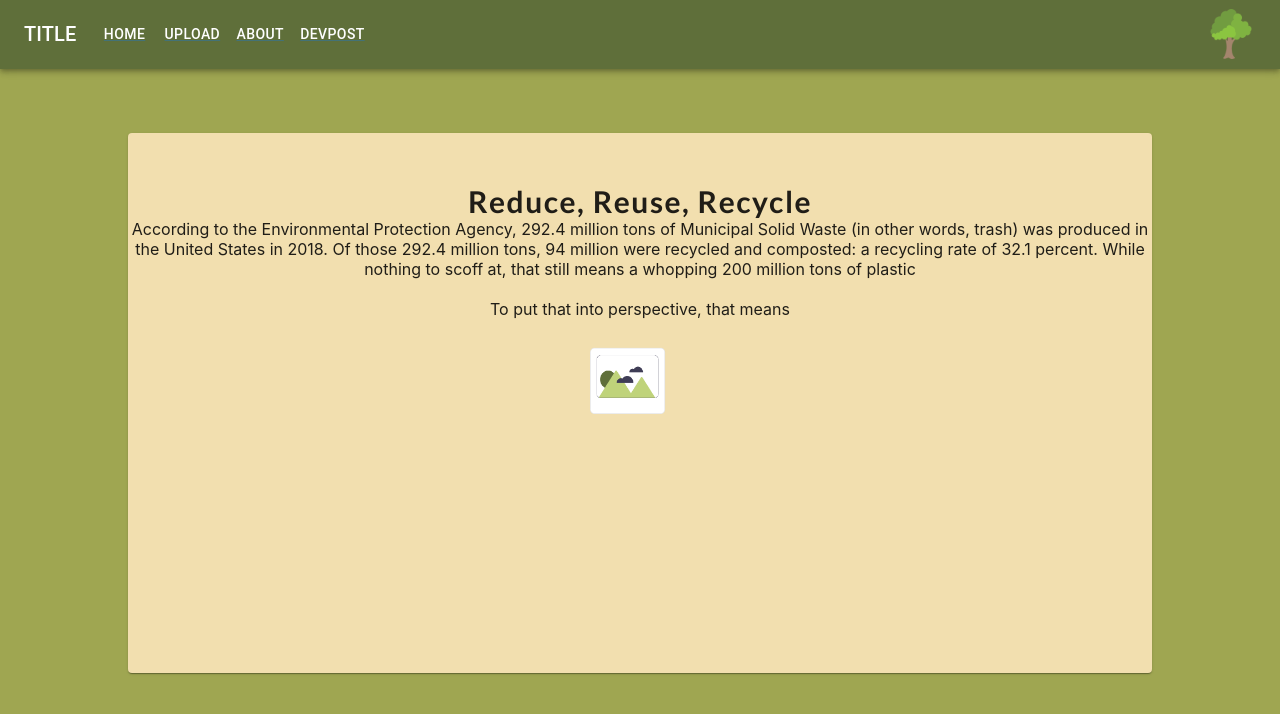
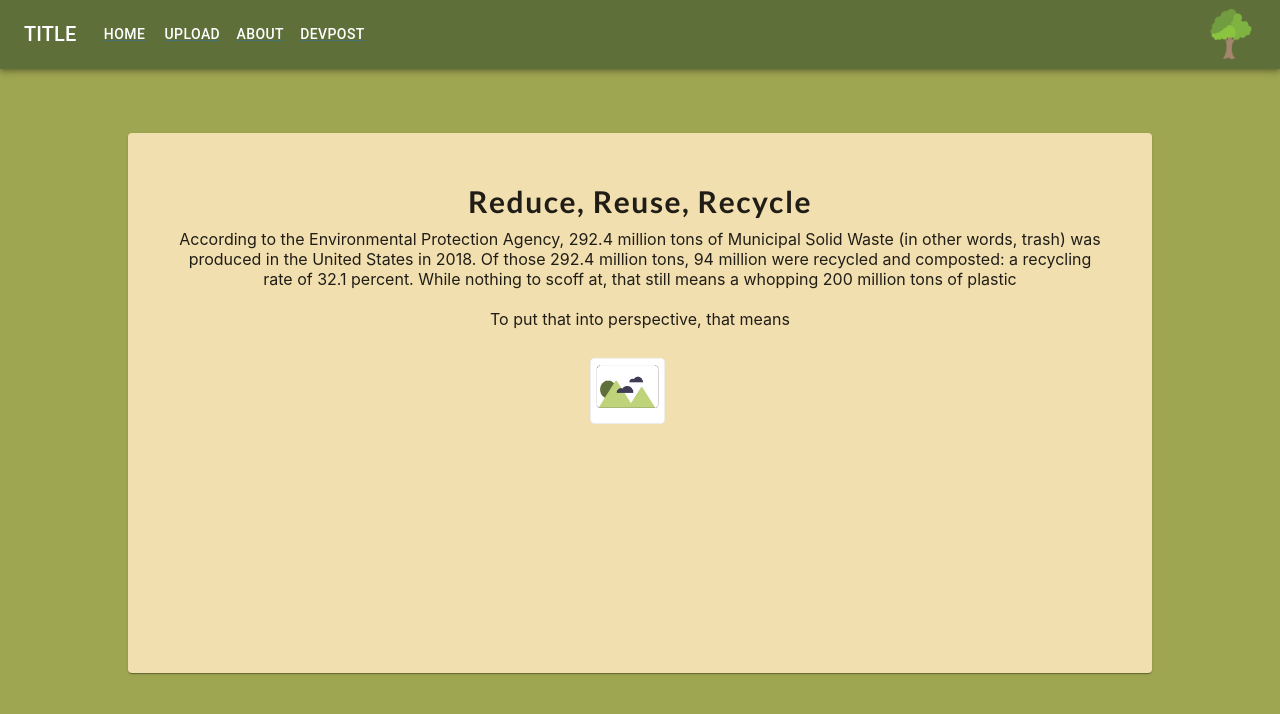
Before and after one commit to shenkel7/recycle, a React (Create React App) app in the folder frontend/: page /about in a window 1280 px wide. Shown: the top 714 px of the page. Built offline with nearby package versions, Linux system fonts and the light colour scheme.

Commit message:
styling upload page

```diff
--- a/frontend/src/screens/About.js
+++ b/frontend/src/screens/About.js
@@ -11,10 +11,11 @@ const cardStyle = {
   marginRight: '10vw',
   marginLeft: '10vw',
   flex: 1,
+  padding: 50,
   paddingTop: 30,
   paddingBottom: 30,
   justifyContent: 'center',
-  alignItems: 'center',
+  alignItems: 'flex-start',
   minHeight: '60vh',
 //   maxHeight: "70vh",
 }
@@ -38,7 +39,8 @@ const textTitle = {
     fontSize: 30,
     marginTop: 20,
     fontWeight: 200,
-    letterSpacing: 1.5
+    letterSpacing: 1.5,
+    marginBottom: 10,
 }
 
 const About = () => {
--- a/frontend/src/screens/ImageUpload.tsx
+++ b/frontend/src/screens/ImageUpload.tsx
@@ -8,25 +8,25 @@ import { maxHeight, minHeight } from '@mui/system';
 
 const cardStyle = {
   backgroundColor: "#F2DFAF",
-  margin: 10,
+  margin: '2%',
   flex: 1,
   paddingTop: 30,
   justifyContent: 'center',
   alignItems: 'center',
-  minHeight: '50vh',
-  maxHeight: "70vh",
+  minHeight: '60vh',
+  maxHeight: "80vh",
 }
 
 const dragCardStyle = {
   backgroundColor: "#E5C676",
-  margin: 10,
+  margin: '2%',
   flex: 1,
   paddingTop: 30,
   justifyContent: 'center',
   alignItems: 'center',
   // height: '50vh'
-  minHeight: '50vh',
-  maxHeight: "70vh",
+  minHeight: '60vh',
+  maxHeight: "80vh",
 
 }
 
@@ -40,8 +40,10 @@ const third = {
 }
 
 const imageStyle = {
-  width: 100,
-  height: 95,
+  width: '15vw',
+  // height: '10vh',
+  alignSelf: 'center',
+  // marginTop: '30%',
 }
 
 const textTitle = {
@@ -99,7 +101,7 @@ const ImageUpload = () => {
               {...dragProps}>
               {
                 image.length === 0 ?
-                <div>
+                <div style={{alignItems: 'center', justifyContent: 'center', padding: '10%'}}>
                   <img style={imageStyle} src="/assets/file_icon.png"/>
                   <div style={textTitle}>Upload an Image</div>
                   <Button variant="contained" style={third}>Choose File</Button>
@@ -127,11 +129,13 @@ const ImageUpload = () => {
                 navigate("/webcam");
               }}
               >
+                <div style={{alignItems: 'center', justifyContent: 'center', padding: '10%'}}>
+
                 <img style={imageStyle} src="/assets/photo_icon.png" alt="photo_icon" />
                 <div style={textTitle}>Take a Photo</div>
                 <Button variant="contained" style={third}>Open Webcam</Button>
+            </div>
                 </Card>
-
             </div>
           </div>
         )}
```
